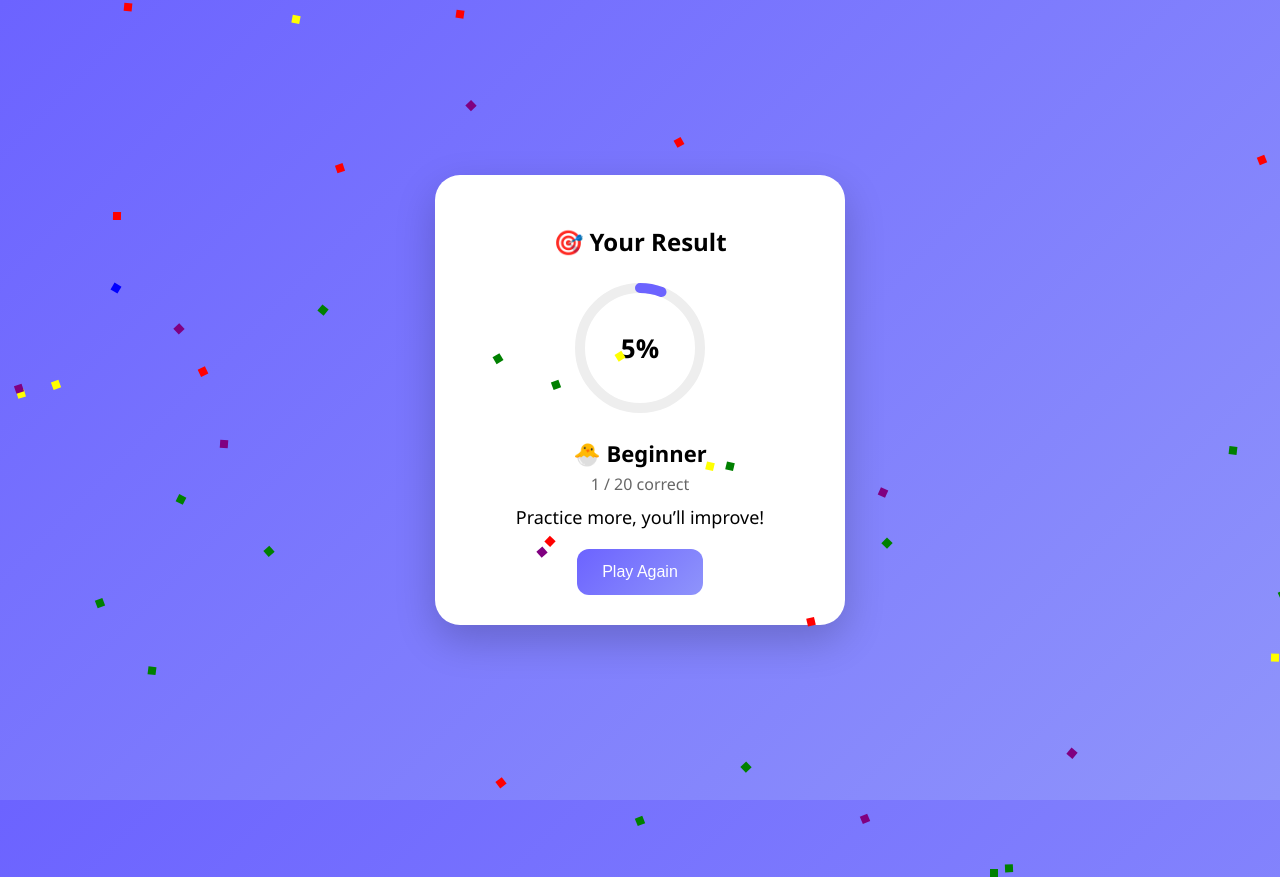
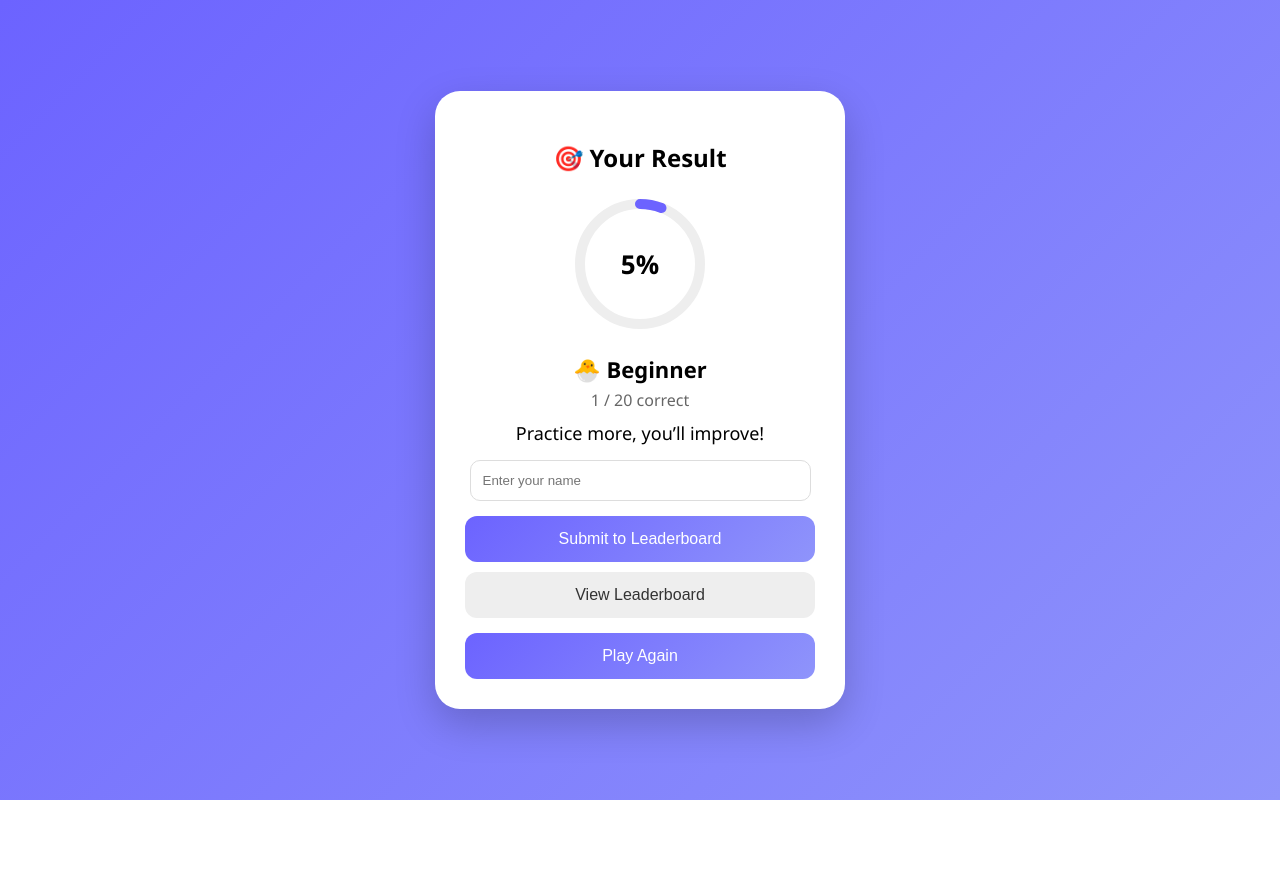
Before and after one commit to tanharahman2003t-art/Nayon, a Flask app: page /result in a window 1280 px wide. After the commit the page ends 800 px from the top, so only its background shows below. Run offline with Flask 3, Linux system fonts and the light colour scheme; the visitor is signed in with stand-in values (Sample User, id 1).

Commit message:
Update result.html

```diff
--- a/templates/result.html
+++ b/templates/result.html
@@ -13,7 +13,6 @@ body {
     justify-content: center;
     align-items: center;
     height: 100vh;
-    overflow: hidden;
 }
 
 /* Card */
@@ -53,9 +52,7 @@ circle {
     stroke-linecap: round;
 }
 
-.bg {
-    stroke: #eee;
-}
+.bg { stroke: #eee; }
 
 .progress {
     stroke: #6c63ff;
@@ -70,7 +67,7 @@ circle {
     }
 }
 
-/* Percentage text */
+/* Percent */
 .percent {
     position: absolute;
     top: 50%;
@@ -99,10 +96,21 @@ circle {
     font-size: 18px;
 }
 
-/* Button */
-button {
-    margin-top: 20px;
-    padding: 14px 25px;
+/* Input */
+input {
+    width: 90%;
+    padding: 12px;
+    margin-top: 15px;
+    border-radius: 10px;
+    border: 1px solid #ddd;
+    outline: none;
+}
+
+/* Buttons */
+.btn {
+    margin-top: 15px;
+    padding: 14px;
+    width: 100%;
     border: none;
     border-radius: 12px;
     background: linear-gradient(135deg, #6c63ff, #8f94fb);
@@ -111,20 +119,11 @@ button {
     cursor: pointer;
 }
 
-/* Confetti */
-.confetti {
-    position: absolute;
-    width: 8px;
-    height: 8px;
-    background: red;
-    top: -10px;
-    animation: fall 3s linear infinite;
-}
-
-@keyframes fall {
-    to {
-        transform: translateY(110vh) rotate(360deg);
-    }
+/* Secondary button */
+.btn2 {
+    margin-top: 10px;
+    background: #eee;
+    color: #333;
 }
 </style>
 </head>
@@ -173,8 +172,19 @@ button {
         {% endif %}
     </div>
 
+    <!-- 🔥 NEW: Name + Submit -->
+    <form method="POST">
+        <input type="text" name="name" placeholder="Enter your name" required>
+        <button type="submit" class="btn">Submit to Leaderboard</button>
+    </form>
+
+    <!-- Actions -->
+    <a href="/leaderboard">
+        <button class="btn btn2">View Leaderboard</button>
+    </a>
+
     <a href="/start">
-        <button>Play Again</button>
+        <button class="btn">Play Again</button>
     </a>
 
 </div>
@@ -188,16 +198,6 @@ button {
 // Play sound
 window.onload = function() {
     document.getElementById("sound").play();
-
-    // Confetti generate
-    for (let i = 0; i < 40; i++) {
-        let conf = document.createElement("div");
-        conf.className = "confetti";
-        conf.style.left = Math.random() * 100 + "vw";
-        conf.style.background = ["red","blue","green","yellow","purple"][Math.floor(Math.random()*5)];
-        conf.style.animationDuration = (2 + Math.random()*3) + "s";
-        document.body.appendChild(conf);
-    }
 }
 </script>
 
```
